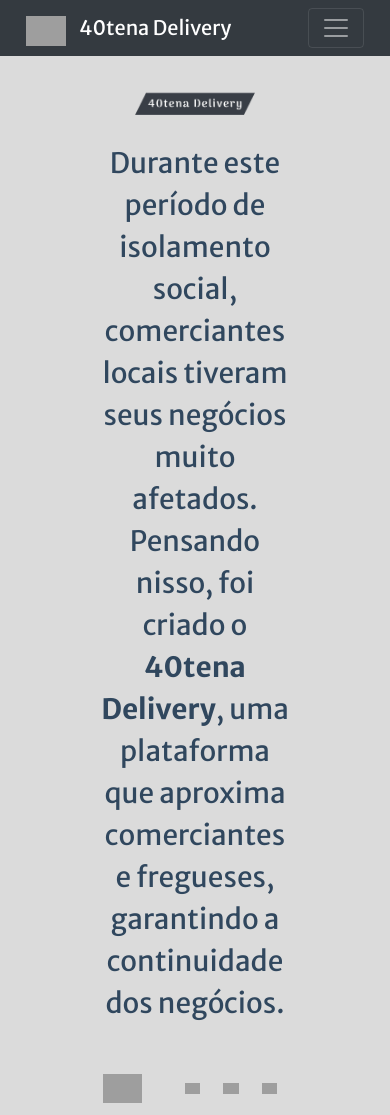
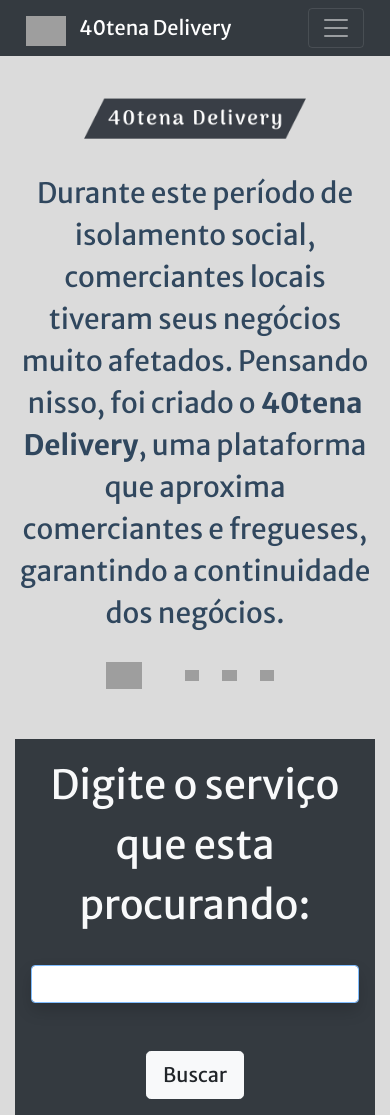
Before and after one commit to marccdb/40tena-delivery, a website: page index.html in a window 390 px wide. Shown: the top 1115 px of the page. Drawn offline with nearby package versions, Linux system fonts and the light colour scheme; grey boxes are pictures that could not be loaded.

Commit message:
responsiveness adjustment

```diff
--- a/index.html
+++ b/index.html
@@ -55,7 +55,7 @@
             </div>
         </nav>
     </header>
-    <main>
+    <main class="container-fluid col-lg-12 col-md-12 col-sm-4">
         <div class="headerText">
             <img class="logotipo" src="images/logotipo.png" alt="Logotipo 40tena Delivery">
             <h3>
@@ -64,13 +64,15 @@
                 <strong>40tena Delivery</strong>, uma plataforma que aproxima
                 comerciantes e fregueses, garantindo a continuidade dos negócios.
             </h3>
+              <img class="imgDelivery" src="https://image.flaticon.com/icons/svg/609/609361.svg" alt="Logo delivery" />
+              <div class="imgCaixas">
+                  <img class="imgCaixa" src="https://image.flaticon.com/icons/svg/679/679922.svg" alt="Logo caixa">
+                  <img class="imgCaixa" src="https://image.flaticon.com/icons/svg/679/679922.svg" alt="Logo caixa">
+                  <img class="imgCaixa" src="https://image.flaticon.com/icons/svg/679/679922.svg" alt="Logo caixa">
+              </div>
         </div>
-        <img class="imgDelivery" src="https://image.flaticon.com/icons/svg/609/609361.svg" alt="Logo delivery" />
-        <div class="imgCaixas">
-            <img class="imgCaixa" src="https://image.flaticon.com/icons/svg/679/679922.svg" alt="Logo caixa">
-            <img class="imgCaixa" src="https://image.flaticon.com/icons/svg/679/679922.svg" alt="Logo caixa">
-            <img class="imgCaixa" src="https://image.flaticon.com/icons/svg/679/679922.svg" alt="Logo caixa">
-        </div>
+
+
 
 
         <div class="actionDiv container-fluid p-3 mb-2 bg-dark text-white">
--- a/public/css/styles.css
+++ b/public/css/styles.css
@@ -28,7 +28,6 @@
 }
 
 .headerText{
-    width: 50%;
     margin: 30px auto;
 }
 
```
